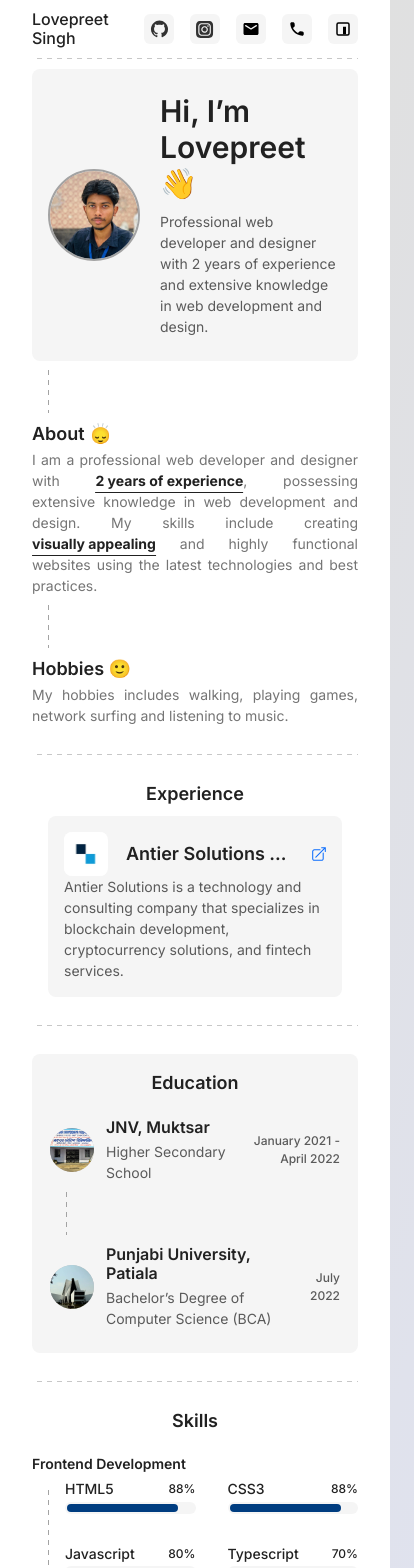
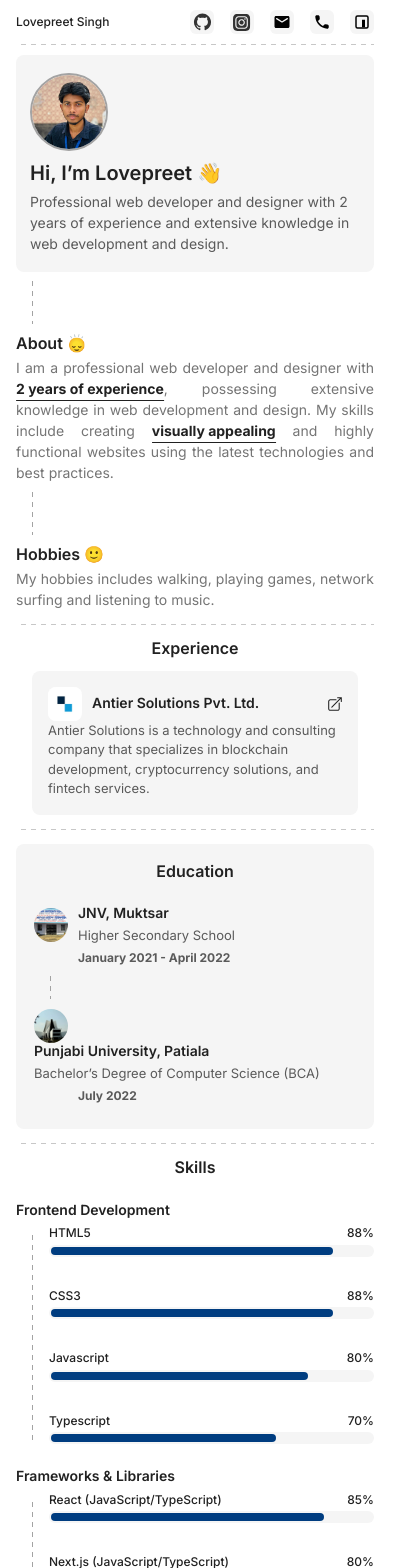
Before and after one commit to youarebest119/lovepreet-singh, a Next.js app: page / in a window 390 px wide. Shown: the top 1568 px of the page, 414 px wide, since content can reach past the window. Built offline with nearby package versions, Linux system fonts and the light colour scheme.

Commit message:
responsive done

```diff
--- a/src/app/home.scss
+++ b/src/app/home.scss
@@ -4,10 +4,18 @@
         padding: 0px 32px 18px;
         min-height: 100dvh;
 
+        @media (max-width: 575px) {
+            padding: 0 16px 16px;
+        }
+
         h2 {
             font-size: 18px;
             font-weight: 600;
             margin-bottom: 4px;
+
+            @media (max-width: 575px) {
+                font-size: 16px;
+            }
         }
 
         .custom_badge {
@@ -18,6 +26,12 @@
             font-size: 14px;
             padding: 4px 8px;
             border-radius: 10px;
+
+            @media (max-width: 575px) {
+                font-size: 12px;
+                padding: 2px 6px;
+                border-radius: 6px;
+            }
         }
     }
 }
--- a/src/styles/components/about/about.scss
+++ b/src/styles/components/about/about.scss
@@ -6,6 +6,15 @@
         border-radius: 8px;
         background-color: var(--box);
 
+        @media (max-width: 575px) {
+            padding: 18px 14px;
+        }
+
+        @media (max-width: 419px) {
+            flex-direction: column;
+            align-items: flex-start;
+        }
+
         >img {
             border: 2px solid var(--border);
             width: 92px;
@@ -13,11 +22,28 @@
             flex-shrink: 0;
             border-radius: 50%;
             margin-right: 20px;
+
+            @media (max-width: 575px) {
+                width: 78px;
+                height: 78px;
+            }
+
+            @media (max-width: 419px) {
+                margin-bottom: 10px;
+            }
         }
 
         h1 {
             font-size: 30px;
             font-weight: 600;
+
+            @media (max-width: 575px) {
+                font-size: 24px;
+            }
+
+            @media (max-width: 419px) {
+                font-size: 20px;
+            }
         }
 
         p {
@@ -25,6 +51,10 @@
             font-weight: 400;
             color: var(--light-text);
             margin-top: 10px;
+
+            @media (max-width: 575px) {
+                margin-top: 6px;
+            }
         }
     }
 
--- a/src/styles/components/button/button.scss
+++ b/src/styles/components/button/button.scss
@@ -12,6 +12,13 @@
     border: 2px solid var(--base);
     transition: 300ms ease-in-out;
 
+    @media (max-width: 575px) {
+        height: 38px;
+        font-size: 14px;
+        line-height: 1.2;
+        border-radius: 12px;
+    }
+
     &:enabled {
         &:hover {
             color: var(--base);
--- a/src/styles/components/contact/contact.scss
+++ b/src/styles/components/contact/contact.scss
@@ -14,6 +14,10 @@
         font-size: 16px;
         max-width: 466px;
         margin: 0 auto 20px;
+
+        @media (max-width: 575px) {
+            font-size: 14px;
+        }
     }
 
     .custom_btn {
--- a/src/styles/components/education/education.scss
+++ b/src/styles/components/education/education.scss
@@ -13,9 +13,21 @@
 
             ul {
                 li {
+                    @media (max-width: 419px) {
+                        .custom_vr {
+                            span {
+                                height: 28px;
+                            }
+                        }
+                    }
+
                     .education_item {
                         display: flex;
                         align-items: center;
+
+                        @media (max-width: 419px) {
+                            flex-wrap: wrap;
+                        }
 
                         >img {
                             width: 44px;
@@ -24,12 +36,22 @@
                             margin-right: 12px;
                             border-radius: 50%;
                             background-color: var(--disable);
+
+                            @media (max-width: 575px) {
+                                width: 34px;
+                                height: 34px;
+                                margin-right: 10px;
+                            }
                         }
 
                         .education_item_detail {
                             h3 {
                                 font-size: 16px;
                                 font-weight: 600;
+
+                                @media (max-width: 419px) {
+                                    font-size: 14px;
+                                }
                             }
 
                             p {
@@ -37,6 +59,10 @@
                                 color: var(--light-text);
                                 font-size: 14px;
                                 margin-top: 4px;
+
+                                @media (max-width: 419px) {
+                                    font-size: 13px;
+                                }
                             }
                         }
 
@@ -45,10 +71,19 @@
                             margin-left: auto;
                             padding-left: 8px;
 
+                            @media (max-width: 419px) {
+                                margin-left: 0;
+                                padding: 4px 0 0 44px;
+                            }
+
                             p {
                                 font-size: 12px;
                                 font-weight: 500;
                                 color: var(--light-text);
+
+                                @media (max-width: 419px) {
+                                    font-weight: 700;
+                                }
                             }
                         }
                     }
--- a/src/styles/components/experience/experience.scss
+++ b/src/styles/components/experience/experience.scss
@@ -59,6 +59,14 @@
                             display: flex;
                             align-items: center;
 
+                            @media (max-width: 575px) {
+                                font-size: 16px;
+                            }
+
+                            @media (max-width: 419px) {
+                                font-size: 14px;
+                            }
+
                             >img {
                                 width: 44px;
                                 height: 44px;
@@ -66,6 +74,12 @@
                                 margin-right: 18px;
                                 background-color: var(--container);
                                 border-radius: 8px;
+
+                                @media (max-width: 575px) {
+                                    width: 34px;
+                                    height: 34px;
+                                    margin-right: 10px;
+                                }
                             }
 
                             span {
@@ -79,6 +93,7 @@
                                 margin-left: auto;
                                 display: inline-flex;
                                 flex-shrink: 0;
+                                color: inherit;
 
                                 svg {
                                     width: 14px;
@@ -103,6 +118,10 @@
                             font-size: 14px;
                             font-weight: 400;
                             color: var(--light-text);
+
+                            @media (max-width: 419px) {
+                                font-size: 13px;
+                            }
                         }
                     }
                 }
--- a/src/styles/components/hr/hr.scss
+++ b/src/styles/components/hr/hr.scss
@@ -4,4 +4,8 @@
     height: 1px;
     width: 100%;
     margin: 28px auto;
+
+    @media (max-width: 575px) {
+        margin: 14px auto;
+    }
 }
--- a/src/styles/components/skills/skills.scss
+++ b/src/styles/components/skills/skills.scss
@@ -38,12 +38,20 @@
                             padding: 16px;
                             width: 50%;
 
+                            @media (max-width: 419px) {
+                                width: 100%;
+                            }
+
                             .skill_box {
                                 h4 {
                                     font-size: 14px;
                                     display: flex;
                                     align-items: center;
                                     margin-bottom: 4px;
+
+                                    @media (max-width: 575px) {
+                                        font-size: 12px;
+                                    }
 
                                     span {
                                         font-size: 12px;
--- a/src/styles/components/social-media/social-media.scss
+++ b/src/styles/components/social-media/social-media.scss
@@ -24,6 +24,10 @@
 
                 h3 {
                     font-size: 16px;
+
+                    @media (max-width: 419px) {
+                        font-size: 12px;
+                    }
                 }
             }
 
@@ -37,6 +41,12 @@
                 align-items: center;
                 justify-content: center;
 
+                @media (max-width: 419px) {
+                    width: 24px;
+                    height: 24px;
+                    padding: 3px
+                }
+
                 svg {
                     width: 24px;
                     height: 24px;
```
